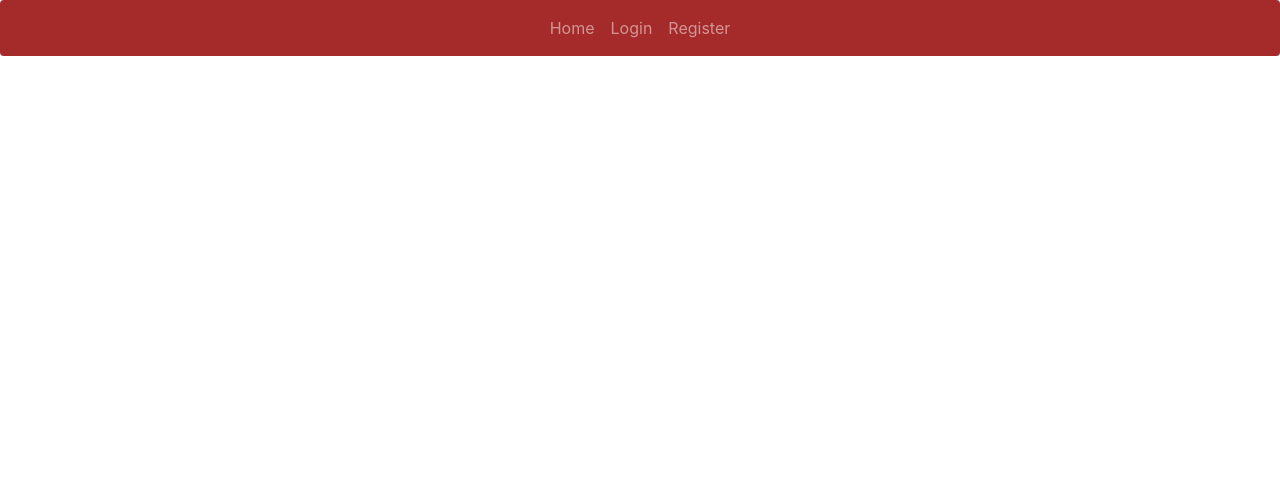
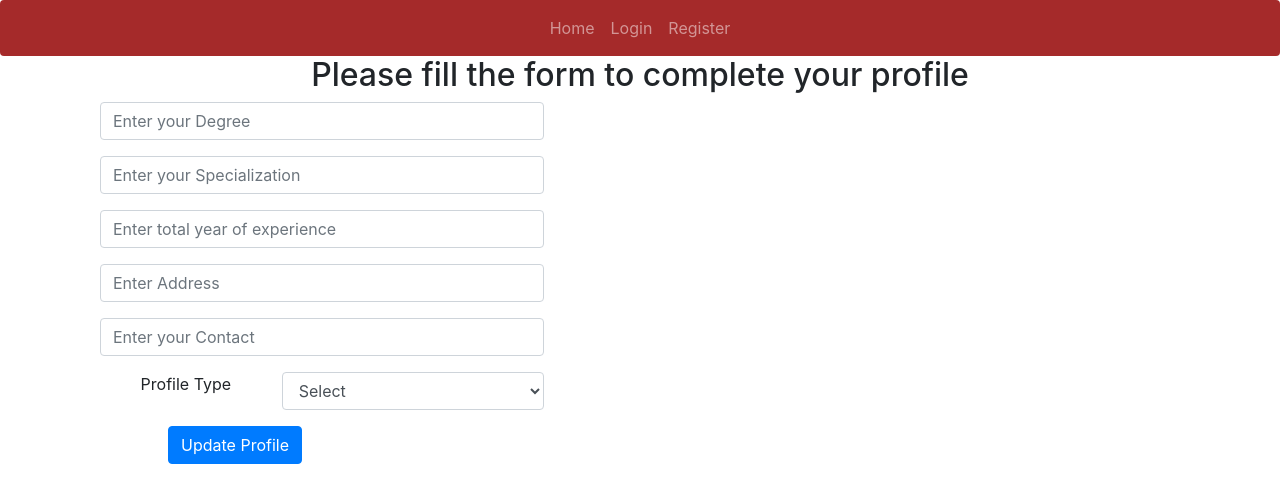
Before and after one commit to shubham05101994/ESP272, a React (Create React App) app in the folder client/: page /doctorregister in a window 1280 px wide. Shown: the top 502 px of the page. Built offline with nearby package versions, Linux system fonts and the light colour scheme.

Commit message:
doctor payment cashier

```diff
--- a/client/src/App.js
+++ b/client/src/App.js
@@ -7,6 +7,9 @@ import Navbar from "./components/Navbar";
 import Landing from "./components/Landing";
 import Login from "./components/Login";
 import Register from "./components/Register";
+import DoctorRegister from "./components/DoctorRegister";
+import Cashier from "./components/Cashier";
+import PaymentInfo from "./components/PaymentInfo";
 //import Profile from "./components/Profile";
 
 class App extends Component {
@@ -19,6 +22,9 @@ class App extends Component {
           <div className="container">
             <Route exact path="/register" component={Register} />
             <Route exact path="/login" component={Login} />
+            <Route exact path="/doctorregister" component={DoctorRegister} />
+            <Route exact path="/payment" component={PaymentInfo} />
+            <Route exact path="/cashier" component={Cashier} />
 
 
           </div>
--- /dev/null
+++ b/client/src/components/Cashier.js
@@ -0,0 +1,38 @@
+import React, { Component } from 'react'
+
+export default class Cashier extends Component {
+    constructor(props) {
+        super(props);
+        this.state = {
+            patientID: ""
+
+        };
+      }
+    render() {
+        return (
+            <div className="container">
+            <h2>Manage Patient Payments</h2>
+            <form onSubmit={this.handleSubmit}>
+            <div class="form-row">
+                <div className="form-group col-md-5">
+                <input
+                    className="form-control"
+                    type="text"
+                    id="patientID"
+                    placeholder="Enter Patient ID"
+                    value={this.state.patientID}
+                    onChange={this.onInputChange}
+                />
+                </div>
+            </div>
+            <div class="form-row">
+            <div className="form-group col-md-5">
+                <button type="submit" className="btn btn-primary">Check Payment</button>
+            </div>
+            </div>
+            </form>
+            </div>
+
+        )
+    }
+}
--- a/client/src/components/DoctorRegister.js
+++ b/client/src/components/DoctorRegister.js
@@ -1,12 +1,110 @@
 import React, { Component } from 'react'
 
+
 export default class DoctorRegister extends Component {
+
+    constructor(props) {
+        super(props);
+        this.state = {
+            Degree: "",
+            Specialization: "",
+            YearOfExperience: "",
+            Address: "",
+            Contact: "",
+            profile:"",
+
+        };
+      }
     render() {
         return (
-            <div>
+
+            <div className="container">
                 <h2>Please fill the form to complete your profile</h2>
+                <form onSubmit={this.handleSubmit}>
+                <div class="form-row">
+                    <div className="form-group col-md-5">
+                    <input
+                        className="form-control"
+                        type="text"
+                        id="Degree"
+                        placeholder="Enter your Degree"
+                        value={this.state.Degree}
+                        onChange={this.onInputChange}
+                    />
+                    </div>
+                </div>
+                <div class="form-row">
+                    <div className="form-group col-md-5">
+                    <input
+                    className="form-control"
+                    type="text"
+                    id="Specialization"
+                    placeholder="Enter your Specialization"
+                    value={this.state.Specialization}
+                    onChange={this.onInputChange}
+                    />
+                    </div>
+                </div>
+                <div class="form-row">
+                    <div className="form-group col-md-5">
+                    <input
+                        className="form-control"
+                        type="text"
+                        id="YearOfExperience"
+                        placeholder="Enter total year of experience"
+                        value={this.state.YearOfExperience}
+                        onChange={this.onInputChange}
+                    />
+                    </div>
+                </div>
+                <div class="form-row">
+                    <div className="form-group col-md-5">
+                    <input
+                        className="form-control"
+                        type="text"
+                        id="Address"
+                        placeholder="Enter Address"
+                        value={this.state.Address}
+                        onChange={this.onInputChange}
+                    />
+                    </div>
+                </div>
+                <div class="form-row">
+                    <div className="form-group col-md-5">
+                    <input
+                        className="form-control"
+                        type="text"
+                        id="Contact"
+                        placeholder="Enter your Contact"
+                        value={this.state.Contact}
+                        onChange={this.onInputChange}
+                    />
+                    </div>
+                </div>
+                <div class="form-row">
+                <div className="form-group col-md-2">
+                    <label for="profile">
+                    Profile Type
+                    </label>
+                </div>
+                    <div className="form-group col-md-3">
+                    <select className="form-control" id="profile" value={this.state.value} onChange={this.onInputChange}
+                         placeholder="Enter usertype">
+                        <option value="default" defaultValue>Select</option>
+                        <option value="doctor">Doctor</option>
+                        <option value="patient">Patient</option>
+                        <option value="cashier">Cashier</option>
+                    </select>
+                </div>
+                </div>
+                <div className="form-group col-md-3">
+                    <button className="btn btn-primary" type="submit">
+                    Update Profile
+                    </button>
+                </div>
+            </form>
+            </div>
 
-            </div>
         )
     }
 }
--- /dev/null
+++ b/client/src/components/PaymentInfo.js
@@ -0,0 +1,23 @@
+import React, { Fragment , Component}  from 'react';
+import Cashier from './Cashier';
+
+export default class PaymentInfo extends Component {
+    render() {
+        return (
+            <Fragment>
+                <Cashier ></Cashier>
+                <form onSubmit={this.handleSubmit}>
+            <div class="form-row">
+                <div className="form-group col-md-3">
+                <label>Patient Name: </label>
+                </div>
+                <div className="form-group col-md-5">
+                <text></text>
+                </div>
+            </div>
+            </form>
+            </Fragment>
+
+        )
+    }
+}
```
Also changed, not shown: 1 other file (tests, documents, lock files or other folders).
